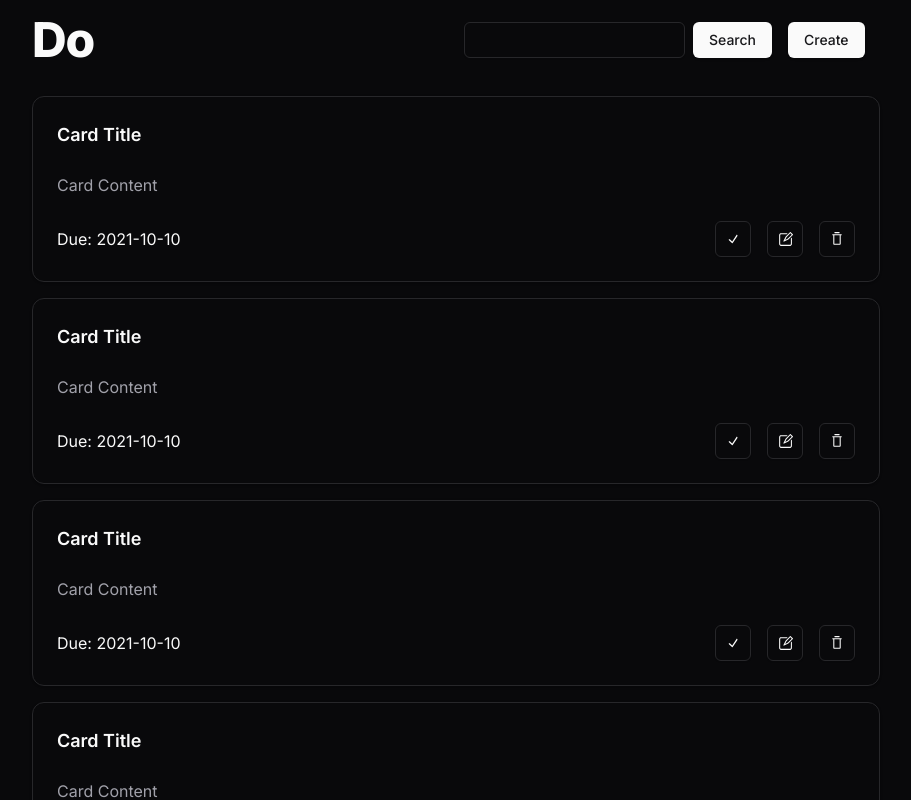
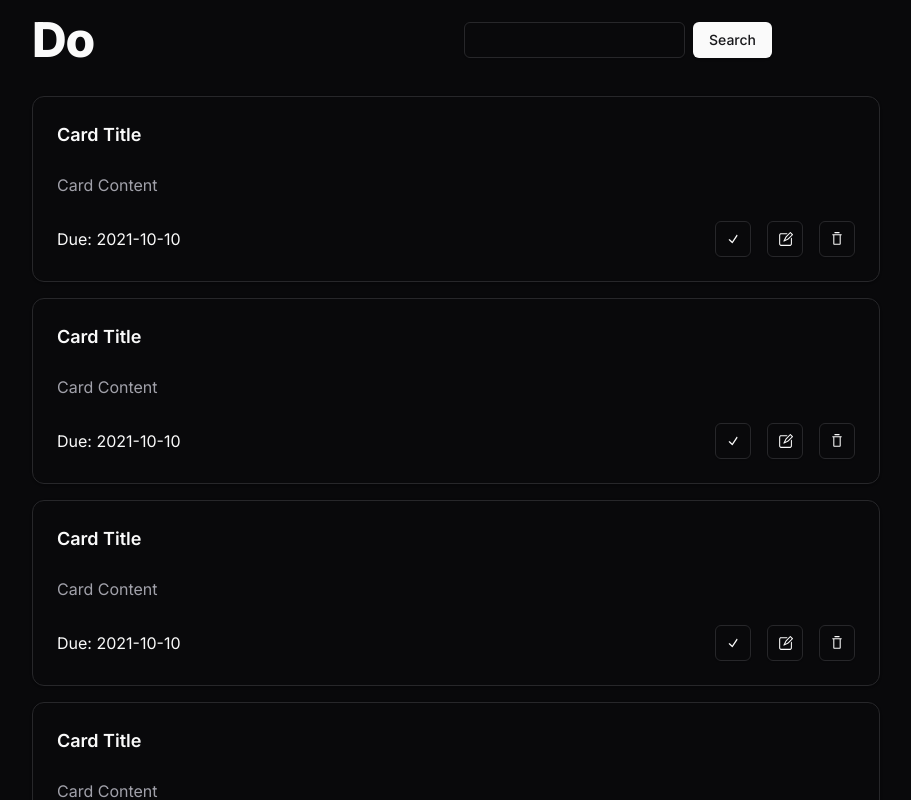
Before and after one commit to kou12345/do, a Next.js app: page / in a window 1280 px wide. Shown: the top 800 px of the page, without its empty margins (184-1095 px from the left). Built offline with nearby package versions, Linux system fonts and the light colour scheme.

Commit message:
fix Dialogを開くボタンをchildrenで受け取るように変更

```diff
--- a/src/app/components/TaskFormDialog.tsx
+++ b/src/app/components/TaskFormDialog.tsx
@@ -6,7 +6,7 @@ import {
   DialogTrigger,
 } from "@/components/ui/dialog";
 import { Input } from "@/components/ui/input";
-import React from "react";
+import { ReactNode } from "react";
 import { DatePicker } from "./DatePicker";
 import { Textarea } from "@/components/ui/textarea";
 import { createTask, updateTask } from "@/server/actions/task";
@@ -17,13 +17,12 @@ export const TaskFormDialog: React.FC<{
   description: string;
   dueDate: Date | undefined;
   setDueDate: (date: Date | undefined) => void;
-}> = ({ mode, title, description, dueDate, setDueDate }) => {
+  children: ReactNode;
+}> = ({ mode, title, description, dueDate, setDueDate, children }) => {
   const actionWithDueDate = createTask.bind(null, dueDate);
   return (
     <Dialog>
-      <DialogTrigger asChild>
-        <Button>Create</Button>
-      </DialogTrigger>
+      <DialogTrigger asChild>{children}</DialogTrigger>
       <DialogContent>
         <form
           action={mode === "create" ? actionWithDueDate : updateTask}
@@ -46,7 +45,7 @@ export const TaskFormDialog: React.FC<{
           <DatePicker date={dueDate} setDate={setDueDate} />
           <DialogFooter>
             <Button type="submit" form="task-form">
-              Create
+              {mode === "create" ? "Create" : "Update"}
             </Button>
           </DialogFooter>
         </form>
```
